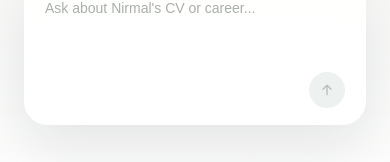
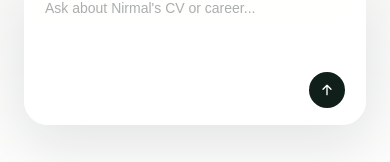
Before and after one commit to nipunann1991/rag-assistant-chatbot, a Next.js app: page / in a window 390 px wide. Shown: the part 679-841 px from the top of the page. Built offline with nearby package versions, Linux system fonts and the light colour scheme.

Commit message:
font style added for desktop and mobile

```diff
--- a/components/chatbot/ChatInput.tsx
+++ b/components/chatbot/ChatInput.tsx
@@ -11,6 +11,7 @@ type ChatInputProps = {
 export function ChatInput({ isLoading, onSendMessage }: ChatInputProps) {
   const [message, setMessage] = useState("");
   const canSend = message.trim().length > 0 && !isLoading;
+  const hasMessage = message.trim().length > 0;
 
   function sendMessage() {
     if (!canSend) return;
@@ -49,9 +50,13 @@ export function ChatInput({ isLoading, onSendMessage }: ChatInputProps) {
         <div className="flex items-end justify-end">
           <button
             type="submit"
-            disabled={!canSend}
+            disabled={isLoading}
             aria-label="Send message"
-            className="flex size-9 items-center justify-center rounded-full bg-[#edf1ef] text-[#b8c0bc] transition hover:bg-[#e1e8e5] enabled:bg-[#111f1b] enabled:text-white enabled:shadow-[0_10px_24px_rgba(17,31,27,0.22)] disabled:cursor-not-allowed"
+            className={`flex size-9 items-center justify-center rounded-full bg-[#111f1b] text-white transition hover:bg-[#1a2c27] disabled:cursor-wait disabled:bg-[#edf1ef] disabled:text-[#b8c0bc] disabled:shadow-none ${
+              hasMessage
+                ? "shadow-[0_10px_24px_rgba(17,31,27,0.22)] hover:scale-105"
+                : ""
+            }`}
           >
             <svg
               aria-hidden="true"
```
